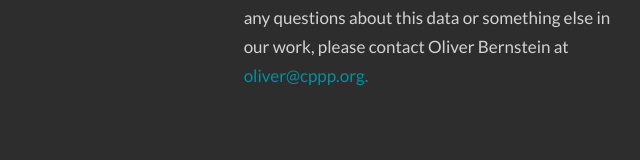
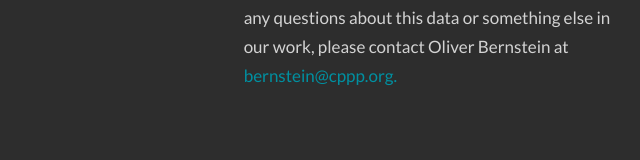
Before and after one commit to cppptx/txlegepriorities, a plain HTML site: page index.html in a window 1280 px wide. Shown: the part 4093-4253 px from the top of the page, 203-843 px from the left. Drawn offline with nearby package versions, Linux system fonts and the light colour scheme.

Commit message:
change Oliver's email

```diff
--- a/index.html
+++ b/index.html
@@ -269,7 +269,7 @@ Our bold, research-driven 2017 legislative priorities dare Texas leaders to make
                 <div class="col-xs-12 col-sm-4">
 
                     <a href="http://cppp.org"><img src="img/2015_COM_CPPP_logo_letterhead.png" class="logo img-responsive center-block" alt="CPPP Logo"></a>
-                    <p>CPPP is an independent public policy organization that uses data and analysis to advocate for solutions that enable Texans of all backgrounds to reach their full potential. We dare Texas to be the best state for hard-working people and their families. If you have any questions about this data or something else in our work, please contact Oliver Bernstein at <a href="mailto:oliver@cppp.org">oliver@cppp.org.</a></p>
+                    <p>CPPP is an independent public policy organization that uses data and analysis to advocate for solutions that enable Texans of all backgrounds to reach their full potential. We dare Texas to be the best state for hard-working people and their families. If you have any questions about this data or something else in our work, please contact Oliver Bernstein at <a href="mailto:bernstein@cppp.org">bernstein@cppp.org.</a></p>
                 </div>
 
                 <div class="col-xs-12 col-sm-4" id="last">
@@ -311,7 +311,7 @@ Our bold, research-driven 2017 legislative priorities dare Texas leaders to make
         		    At the <a href="http://cppp.org" alt="CPPP Site">Center for Public Policy Priorities</a>, we believe in a Texas that offers everyone the chance to compete and succeed in life. We envision a Texas where everyone is healthy, well-educated, and financially secure. We want the best Texas - a proud state that sets the bar nationally by expanding opportunity for all.
                     <br>
                     <br>
-                    CPPP is an independent public policy organization that uses data and analysis to advocate for solutions that enable Texans of all backgrounds to reach their full potential. We dare Texas to be the best state for hard-working people and their families. If you have any questions about this data or something else in our work, please contact Oliver Bernstein at <a href="mailto:oliver@cppp.org">oliver@cppp.org.</a>
+                    CPPP is an independent public policy organization that uses data and analysis to advocate for solutions that enable Texans of all backgrounds to reach their full potential. We dare Texas to be the best state for hard-working people and their families. If you have any questions about this data or something else in our work, please contact Oliver Bernstein at <a href="mailto:bernstein@cppp.org">bernstein@cppp.org.</a>
         		</p>
         		<br/>
         		<button class="btn btn-primary btn-lg center-block" data-dismiss="modal" aria-hidden="true"> OK </button>
```
